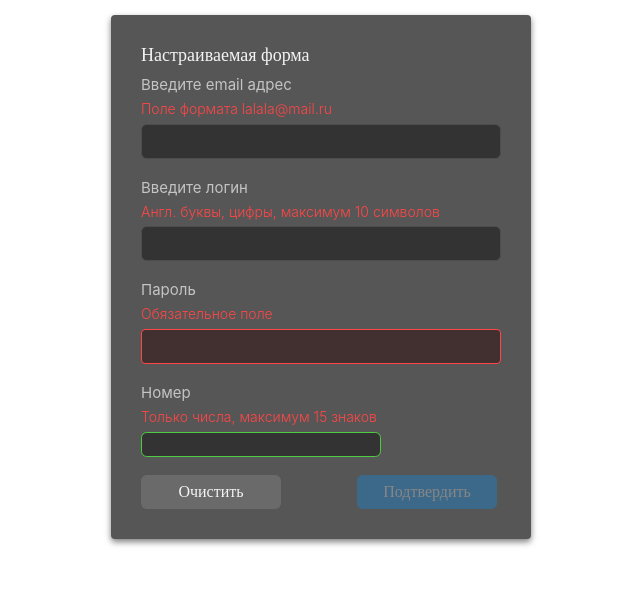
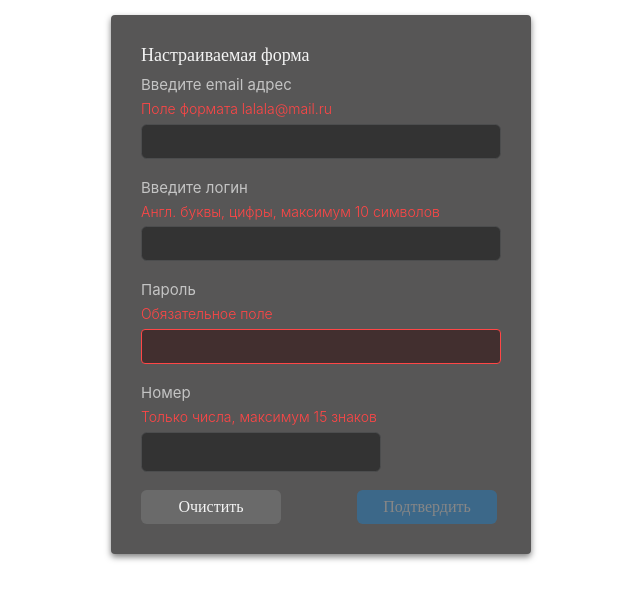
Before and after one commit to dyzz24/dynamical-react-form, a React (Create React App) app: page / in a window 1280 px wide. Shown: the top 600 px of the page, without its empty margins (319-959 px from the left). Built offline with nearby package versions, Linux system fonts and the light colour scheme.

Commit message:
set style

```diff
--- a/src/form/form.js
+++ b/src/form/form.js
@@ -40,7 +40,7 @@ export default class Form extends React.Component {
           placeholder: 'Номер',
           validator: { pattern: /^[\d]+$/, maxLength: 15 },
           validatorMessage: 'Только числа, максимум 15 знаков',
-          setStyle: {'height': '25px', 'width': '240px', 'border': '1px solid #4fcc44'}
+          setStyle: {'height': '40px', 'width': '240px', 'font-size': '18px'}
         }
       ],
       formName: 'Настраиваемая форма',
```
